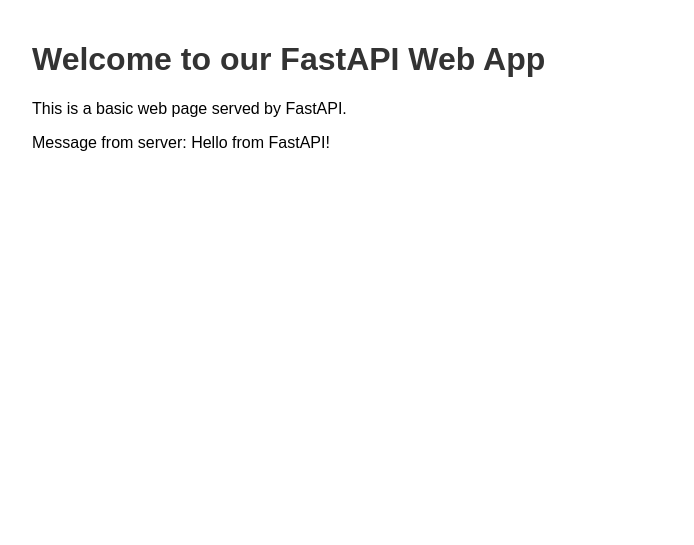
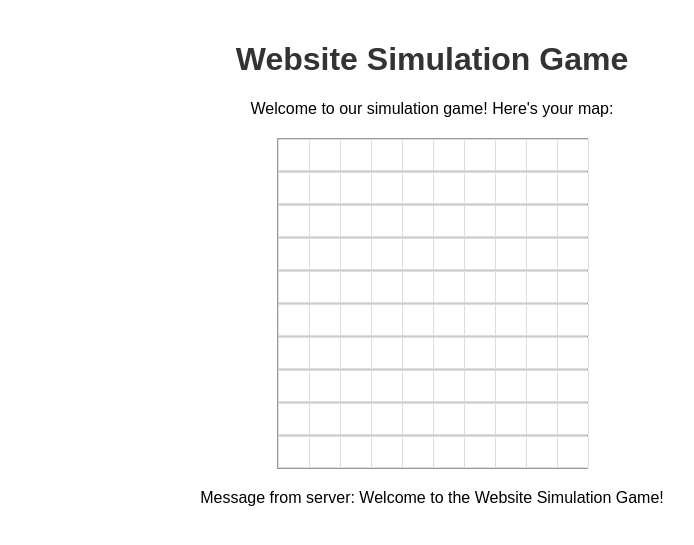
Before and after one commit to wallyatkins/cofm-python-web-app, a FastAPI app: page / in a window 1280 px wide. Shown: the top 545 px of the page, without its empty margins (208-902 px from the left). Run offline with FastAPI, Linux system fonts and the light colour scheme.

Commit message:
feat: add basic map for website simulation game

```diff
--- a/main.py
+++ b/main.py
@@ -7,7 +7,11 @@ templates = Jinja2Templates(directory="templates")
 
 @app.get("/", response_class=HTMLResponse)
 async def root(request: Request):
-    return templates.TemplateResponse("index.html", {"request": request, "message": "Hello from FastAPI!"})
+    game_data = {
+        "message": "Welcome to the Website Simulation Game!",
+        "map_size": 10,  # 10x10 grid
+    }
+    return templates.TemplateResponse("index.html", {"request": request, **game_data})
 
 @app.get("/items/{item_id}")
 async def read_item(item_id: int):
--- a/templates/index.html
+++ b/templates/index.html
@@ -3,22 +3,43 @@
 <head>
     <meta charset="UTF-8">
     <meta name="viewport" content="width=device-width, initial-scale=1.0">
-    <title>FastAPI Web App</title>
+    <title>Website Simulation Game</title>
     <style>
         body {
             font-family: Arial, sans-serif;
             max-width: 800px;
             margin: 0 auto;
             padding: 20px;
+            text-align: center;
         }
         h1 {
             color: #333;
         }
+        #game-map {
+            display: grid;
+            grid-template-columns: repeat(10, 30px);
+            grid-gap: 1px;
+            margin: 20px auto;
+            background-color: #ccc;
+            border: 1px solid #999;
+            width: fit-content;
+        }
+        .map-cell {
+            width: 30px;
+            height: 30px;
+            background-color: #fff;
+            border: 1px solid #ddd;
+        }
     </style>
 </head>
 <body>
-    <h1>Welcome to our FastAPI Web App</h1>
-    <p>This is a basic web page served by FastAPI.</p>
+    <h1>Website Simulation Game</h1>
+    <p>Welcome to our simulation game! Here's your map:</p>
+    <div id="game-map">
+        {% for _ in range(100) %}
+            <div class="map-cell"></div>
+        {% endfor %}
+    </div>
     <p>Message from server: {{ message }}</p>
 </body>
 </html>
```
